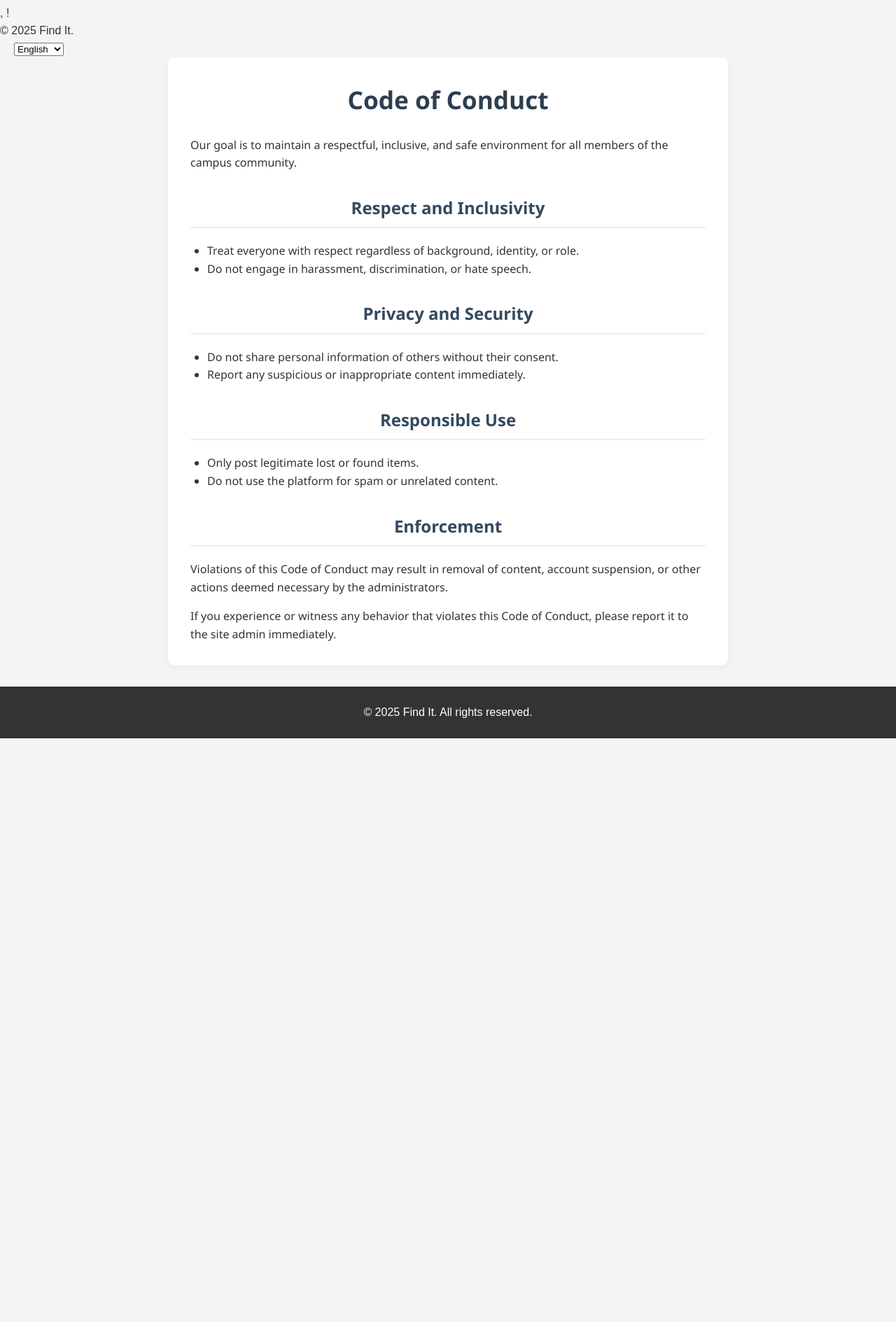
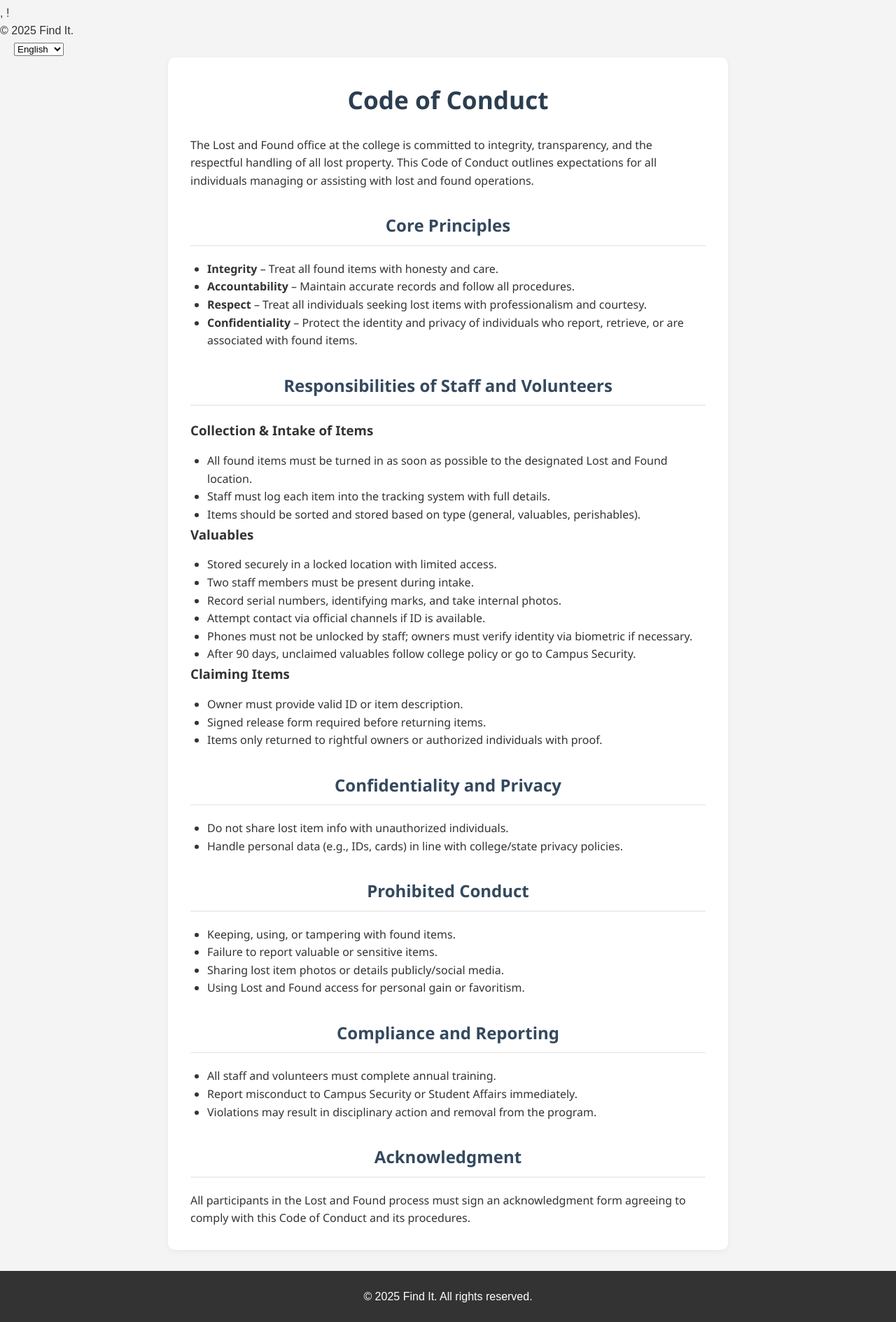
Before and after one commit to Robb1228/find-it, a Flask app: template app/templates/code_of_conduct.html in a window 1280 px wide. Shown: the part 247-2136 px from the top of the page at 70% size. Before the commit the page ends 1302 px from the top, so only its background shows below. Run offline with Flask 2, Linux system fonts and the light colour scheme; the template is opened without the code that fills it, so the values that code supplies are empty; parts of the project's set-up code (start-up, migrations or seed data) failed here and were passed over.

Commit message:
Update code_of_conduct.html
Updated context to code of conduct

```diff
--- a/app/templates/code_of_conduct.html
+++ b/app/templates/code_of_conduct.html
@@ -6,43 +6,76 @@
 <main class="container code-of-conduct">
     <section class="hero">
         <h1>Code of Conduct</h1>
-        <p>Our goal is to maintain a respectful, inclusive, and safe environment for all members of the campus
-            community.</p>
+        <p>The Lost and Found office at the college is committed to integrity, transparency, and the respectful handling of all lost property. This Code of Conduct outlines expectations for all individuals managing or assisting with lost and found operations.</p>
     </section>
 
     <section class="section">
-        <h2>Respect and Inclusivity</h2>
+        <h2>Core Principles</h2>
         <ul>
-            <li>Treat everyone with respect regardless of background, identity, or role.</li>
-            <li>Do not engage in harassment, discrimination, or hate speech.</li>
+            <li><strong>Integrity</strong> – Treat all found items with honesty and care.</li>
+            <li><strong>Accountability</strong> – Maintain accurate records and follow all procedures.</li>
+            <li><strong>Respect</strong> – Treat all individuals seeking lost items with professionalism and courtesy.</li>
+            <li><strong>Confidentiality</strong> – Protect the identity and privacy of individuals who report, retrieve, or are associated with found items.</li>
         </ul>
     </section>
 
     <section class="section">
-        <h2>Privacy and Security</h2>
+        <h2>Responsibilities of Staff and Volunteers</h2>
+        <h3>Collection & Intake of Items</h3>
         <ul>
-            <li>Do not share personal information of others without their consent.</li>
-            <li>Report any suspicious or inappropriate content immediately.</li>
+            <li>All found items must be turned in as soon as possible to the designated Lost and Found location.</li>
+            <li>Staff must log each item into the tracking system with full details.</li>
+            <li>Items should be sorted and stored based on type (general, valuables, perishables).</li>
+        </ul>
+
+        <h3>Valuables</h3>
+        <ul>
+            <li>Stored securely in a locked location with limited access.</li>
+            <li>Two staff members must be present during intake.</li>
+            <li>Record serial numbers, identifying marks, and take internal photos.</li>
+            <li>Attempt contact via official channels if ID is available.</li>
+            <li>Phones must not be unlocked by staff; owners must verify identity via biometric if necessary.</li>
+            <li>After 90 days, unclaimed valuables follow college policy or go to Campus Security.</li>
+        </ul>
+
+        <h3>Claiming Items</h3>
+        <ul>
+            <li>Owner must provide valid ID or item description.</li>
+            <li>Signed release form required before returning items.</li>
+            <li>Items only returned to rightful owners or authorized individuals with proof.</li>
         </ul>
     </section>
 
     <section class="section">
-        <h2>Responsible Use</h2>
+        <h2>Confidentiality and Privacy</h2>
         <ul>
-            <li>Only post legitimate lost or found items.</li>
-            <li>Do not use the platform for spam or unrelated content.</li>
+            <li>Do not share lost item info with unauthorized individuals.</li>
+            <li>Handle personal data (e.g., IDs, cards) in line with college/state privacy policies.</li>
         </ul>
     </section>
 
     <section class="section">
-        <h2>Enforcement</h2>
-        <p>Violations of this Code of Conduct may result in removal of content, account suspension, or other actions
-            deemed necessary by the administrators.</p>
+        <h2>Prohibited Conduct</h2>
+        <ul>
+            <li>Keeping, using, or tampering with found items.</li>
+            <li>Failure to report valuable or sensitive items.</li>
+            <li>Sharing lost item photos or details publicly/social media.</li>
+            <li>Using Lost and Found access for personal gain or favoritism.</li>
+        </ul>
     </section>
 
     <section class="section">
-        <p>If you experience or witness any behavior that violates this Code of Conduct, please report it to the site
-            admin immediately.</p>
+        <h2>Compliance and Reporting</h2>
+        <ul>
+            <li>All staff and volunteers must complete annual training.</li>
+            <li>Report misconduct to Campus Security or Student Affairs immediately.</li>
+            <li>Violations may result in disciplinary action and removal from the program.</li>
+        </ul>
+    </section>
+
+    <section class="section">
+        <h2>Acknowledgment</h2>
+        <p>All participants in the Lost and Found process must sign an acknowledgment form agreeing to comply with this Code of Conduct and its procedures.</p>
     </section>
 </main>
 
```
